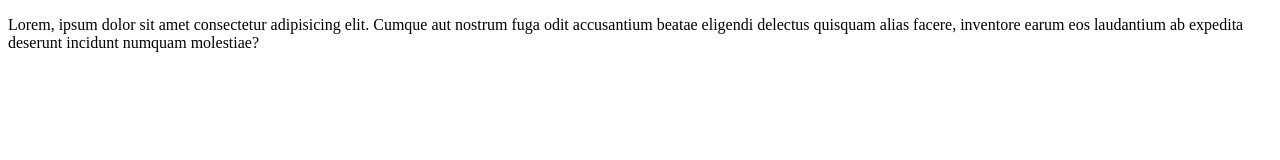
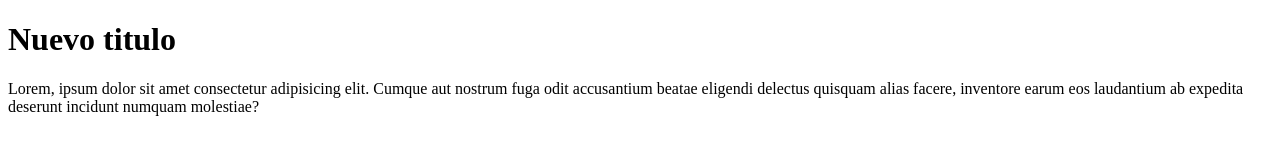
Before and after one commit to GuzmanPortillo/NuevoProyectoHTML, a plain HTML site: page index.html in a window 1280 px wide. Drawn offline with Linux system fonts and the light colour scheme.

Commit message:
agregue un titulo

```diff
--- a/index.html
+++ b/index.html
@@ -6,6 +6,7 @@
     <title>Document</title>
 </head>
 <body>
+    <h1>Nuevo titulo</h1>
     <p>
         Lorem, ipsum dolor sit amet consectetur adipisicing elit.
         Cumque aut nostrum fuga odit accusantium beatae eligendi delectus quisquam alias facere,
```
